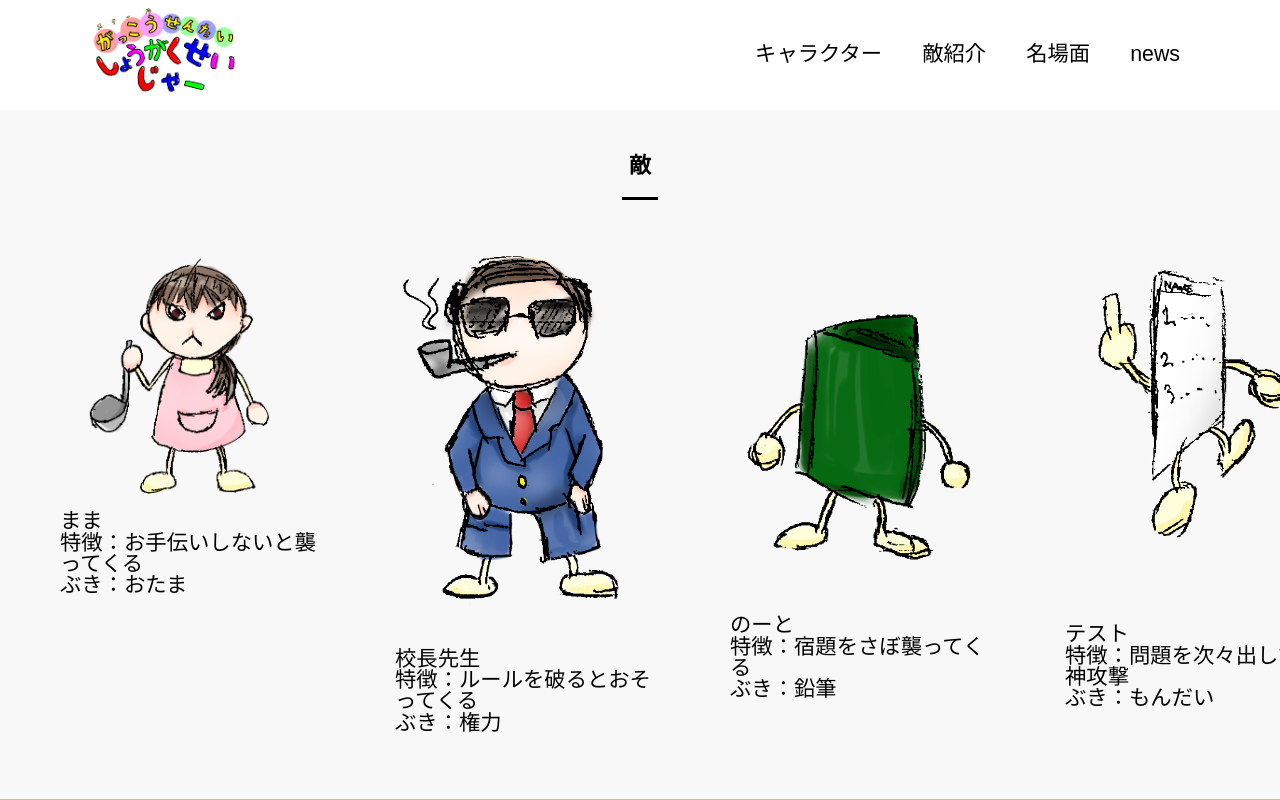
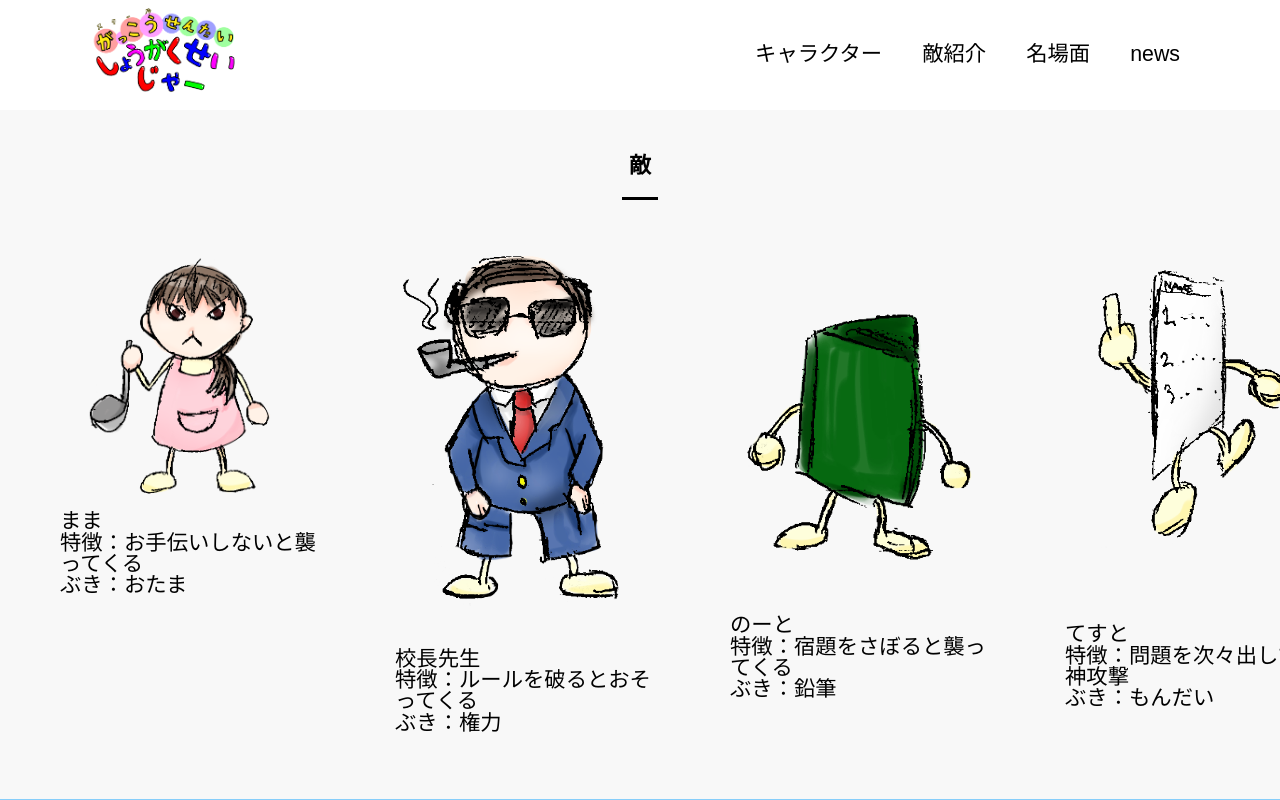
Before and after one commit to sui103/rtl_final, a plain HTML site: page enemy.html in a window 1280 px wide. Shown: the top 800 px of the page. Drawn offline with Linux system fonts and the light colour scheme; a web font is replaced by a local one.

Commit message:
Update enemy.html

```diff
--- a/enemy.html
+++ b/enemy.html
@@ -55,14 +55,14 @@
                         <img class="chara_image" src="images/note_enemy.png" alt="ノート">
                         <dl>
                             <dt>のーと</dt>
-                            <dd>特徴：宿題をさぼ襲ってくる</dd>
+                            <dd>特徴：宿題をさぼると襲ってくる</dd>
                             <dd>ぶき：鉛筆</dd>
                         </dl>
                     </li>
                     <li>
                         <img class="chara_image" src="images/test.png" alt="テスト">
                         <dl>
-                            <dt>テスト</dt>
+                            <dt>てすと</dt>
                             <dd>特徴：問題を次々出して精神攻撃</dd>
                             <dd>ぶき：もんだい</dd>
                         </dl>
```
